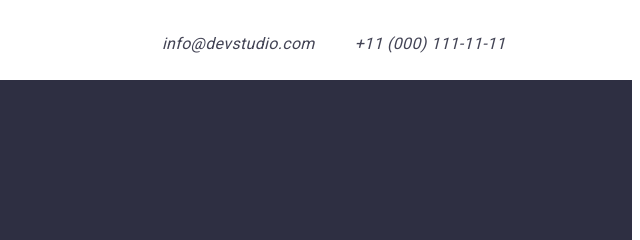
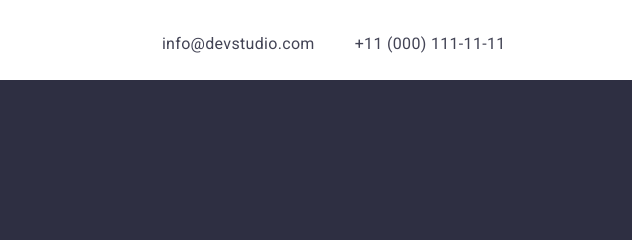
Before and after one commit to jeyph11/goit-markup-hw-02, a plain HTML site: page index.html in a window 1280 px wide. Shown: the top 240 px of the page, 640-1280 px from the left. Drawn offline with Linux system fonts and the light colour scheme.

Commit message:
fix href in contact

```diff
--- a/css/style.css
+++ b/css/style.css
@@ -83,6 +83,7 @@ body {
 .contact-list a {
     margin-left: 40px;
     text-decoration: none;
+    font-style: normal;
     color: var(--slate, #434455);
 }
 
--- a/index.html
+++ b/index.html
@@ -26,8 +26,12 @@
         </ul>
       </nav>
       <address class="contact-list">
-        <a href="#" class="mail-link-header">info@devstudio.com </a>
-        <a href="#" class="phone-link-header">+11 (000) 111-11-11</a>
+        <a href="mailto:info@devstudio.com" class="mail-link-header"
+          >info@devstudio.com
+        </a>
+        <a href="tel:110001111111" class="phone-link-header"
+          >+11 (000) 111-11-11</a
+        >
       </address>
     </header>
     <!-- MAIN SECTION START-->
```
